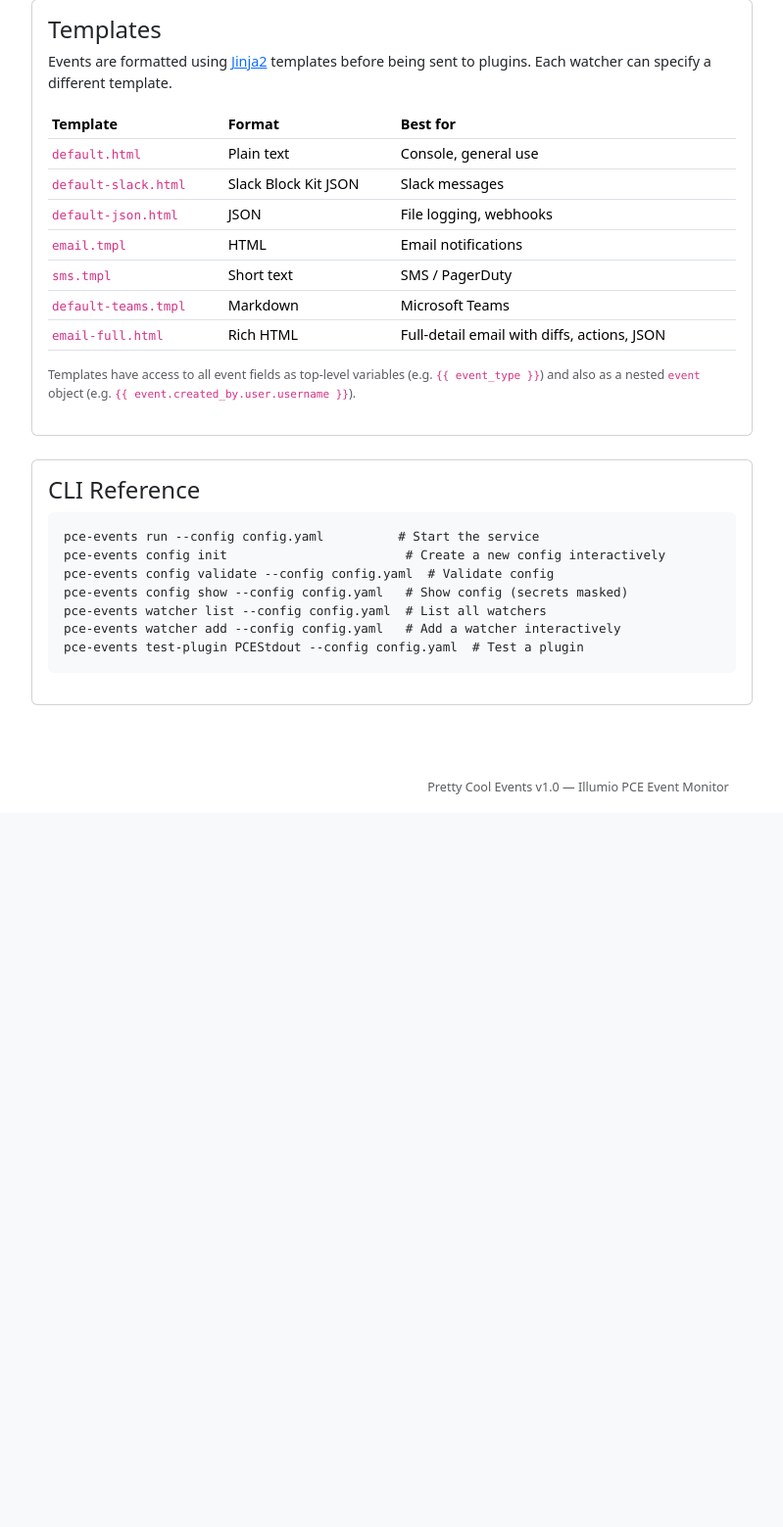
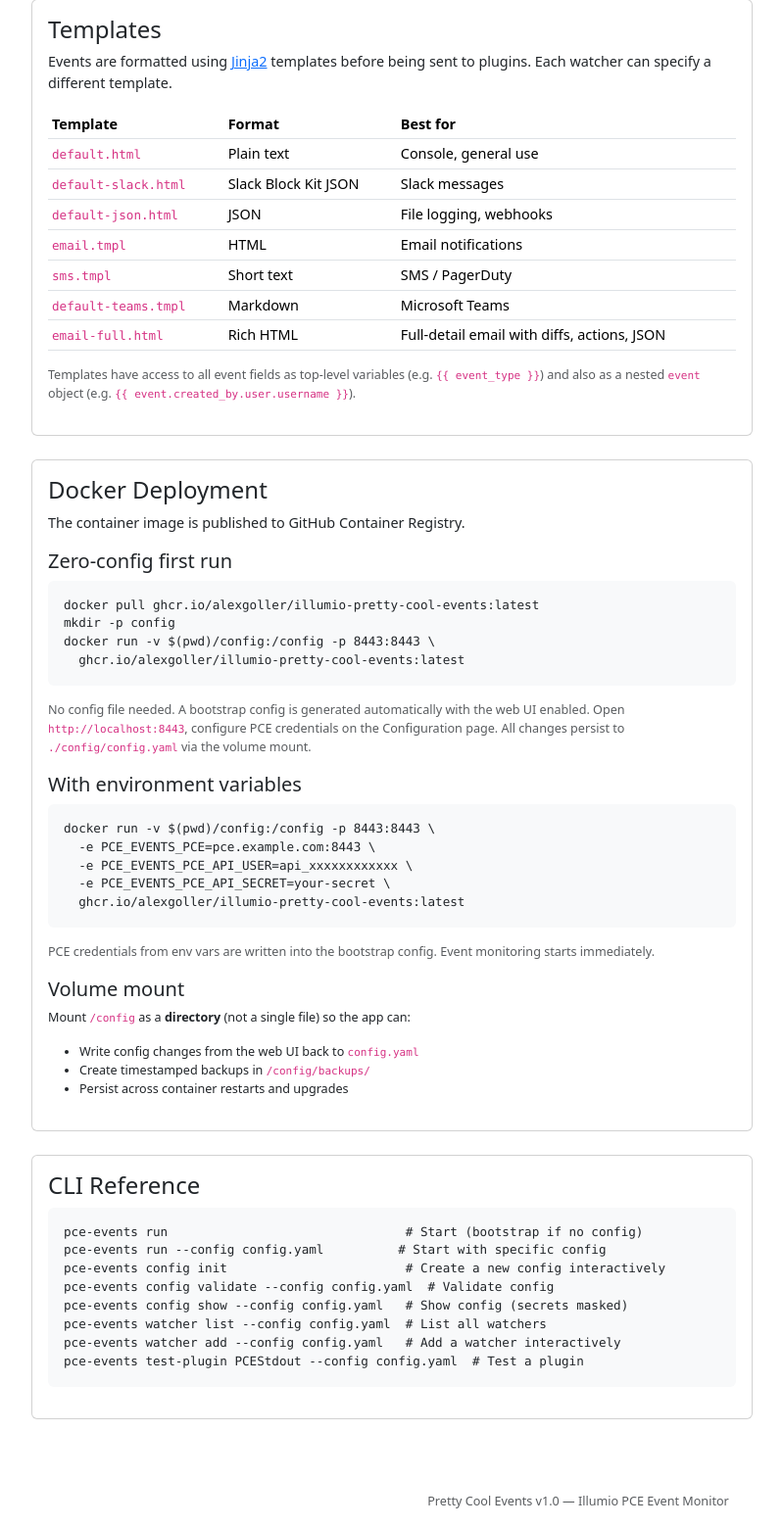
Before and after one commit to alexgoller/illumio-pretty-cool-events, a Python web app: template pretty_cool_events/web/templates/guide.html in a window 1280 px wide. Shown: the part 4018-5577 px from the top of the page at 98% size, without its empty margins (50-849 px from the left). Before the commit the page ends 4829 px from the top, so only its background shows below. Run offline with Jinja, Linux system fonts and the light colour scheme; the template is opened without the code that fills it, so the values that code supplies are empty.

Commit message:
Document Docker workflow everywhere and add container registry labels
Dockerfile:
- Added OCI labels (title, description, url, source, documentation,
  licenses) so the GitHub Container Registry page shows proper
  metadata about what the image does and how to use it.

GitHub Actions:
- Docker image now builds and pushes on main (not just release),
  tagged as 'latest' for easy pulling.
- Added SHA-based tags for immutable references.

README Quick Start:
- Docker is now the primary recommended path, shown first.
- Three Docker workflows documented clearly:
  1. Zero-config bootstrap (pull, mkdir, run, configure in browser)
  2. With env vars (PCE_EVENTS_PCE, etc. for automation/CI)
  3. With existing config file
- Local pip install shown as alternative, including bootstrap mode
  (pce-events run with no args)

README Docker section:
- Full documentation of bootstrap mode behavior (what happens on
  first run, how config is generated, where it's saved)
- Volume mount explanation (directory not file, for backups)
- All commands use ghcr.io/alexgoller/illumio-pretty-cool-events:latest

Guide page:
- New "Docker Deployment" section with zero-config run, env vars,
  and volume mount explanation
- CLI reference updated to show `pce-events run` without --config

Co-Authored-By: Claude Opus 4.6 (1M context) <noreply@anthropic.com>

```diff
--- a/pretty_cool_events/web/templates/guide.html
+++ b/pretty_cool_events/web/templates/guide.html
@@ -299,11 +299,51 @@
       </div>
     </div>
 
+    <!-- Docker -->
+    <div class="card mb-4">
+      <div class="card-body">
+        <h4>Docker Deployment</h4>
+        <p>The container image is published to GitHub Container Registry.</p>
+
+        <h5 class="mt-3">Zero-config first run</h5>
+        <pre class="bg-body-tertiary p-3 rounded"><code>docker pull ghcr.io/alexgoller/illumio-pretty-cool-events:latest
+mkdir -p config
+docker run -v $(pwd)/config:/config -p 8443:8443 \
+  ghcr.io/alexgoller/illumio-pretty-cool-events:latest</code></pre>
+        <p class="small text-muted">
+          No config file needed. A bootstrap config is generated automatically with the web UI enabled.
+          Open <code>http://localhost:8443</code>, configure PCE credentials on the Configuration page.
+          All changes persist to <code>./config/config.yaml</code> via the volume mount.
+        </p>
+
+        <h5 class="mt-3">With environment variables</h5>
+        <pre class="bg-body-tertiary p-3 rounded"><code>docker run -v $(pwd)/config:/config -p 8443:8443 \
+  -e PCE_EVENTS_PCE=pce.example.com:8443 \
+  -e PCE_EVENTS_PCE_API_USER=api_xxxxxxxxxxxx \
+  -e PCE_EVENTS_PCE_API_SECRET=your-secret \
+  ghcr.io/alexgoller/illumio-pretty-cool-events:latest</code></pre>
+        <p class="small text-muted">
+          PCE credentials from env vars are written into the bootstrap config. Event monitoring starts immediately.
+        </p>
+
+        <h5 class="mt-3">Volume mount</h5>
+        <p class="small">
+          Mount <code>/config</code> as a <strong>directory</strong> (not a single file) so the app can:
+        </p>
+        <ul class="small">
+          <li>Write config changes from the web UI back to <code>config.yaml</code></li>
+          <li>Create timestamped backups in <code>/config/backups/</code></li>
+          <li>Persist across container restarts and upgrades</li>
+        </ul>
+      </div>
+    </div>
+
     <!-- CLI reference -->
     <div class="card mb-4">
       <div class="card-body">
         <h4>CLI Reference</h4>
-        <pre class="bg-body-tertiary p-3 rounded"><code>pce-events run --config config.yaml          # Start the service
+        <pre class="bg-body-tertiary p-3 rounded"><code>pce-events run                                # Start (bootstrap if no config)
+pce-events run --config config.yaml          # Start with specific config
 pce-events config init                        # Create a new config interactively
 pce-events config validate --config config.yaml  # Validate config
 pce-events config show --config config.yaml   # Show config (secrets masked)
```
Also changed, not shown: .github/workflows/main.yml, README.md, 1 other file.
